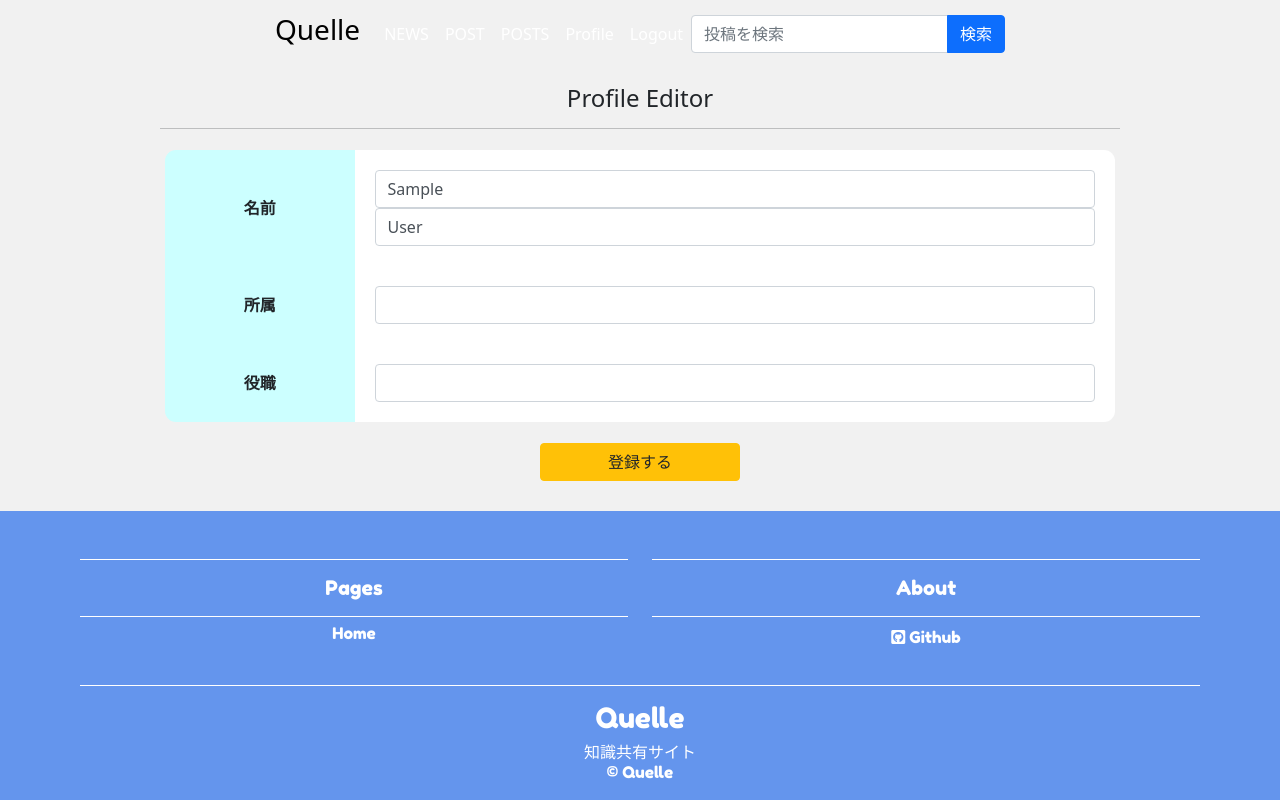
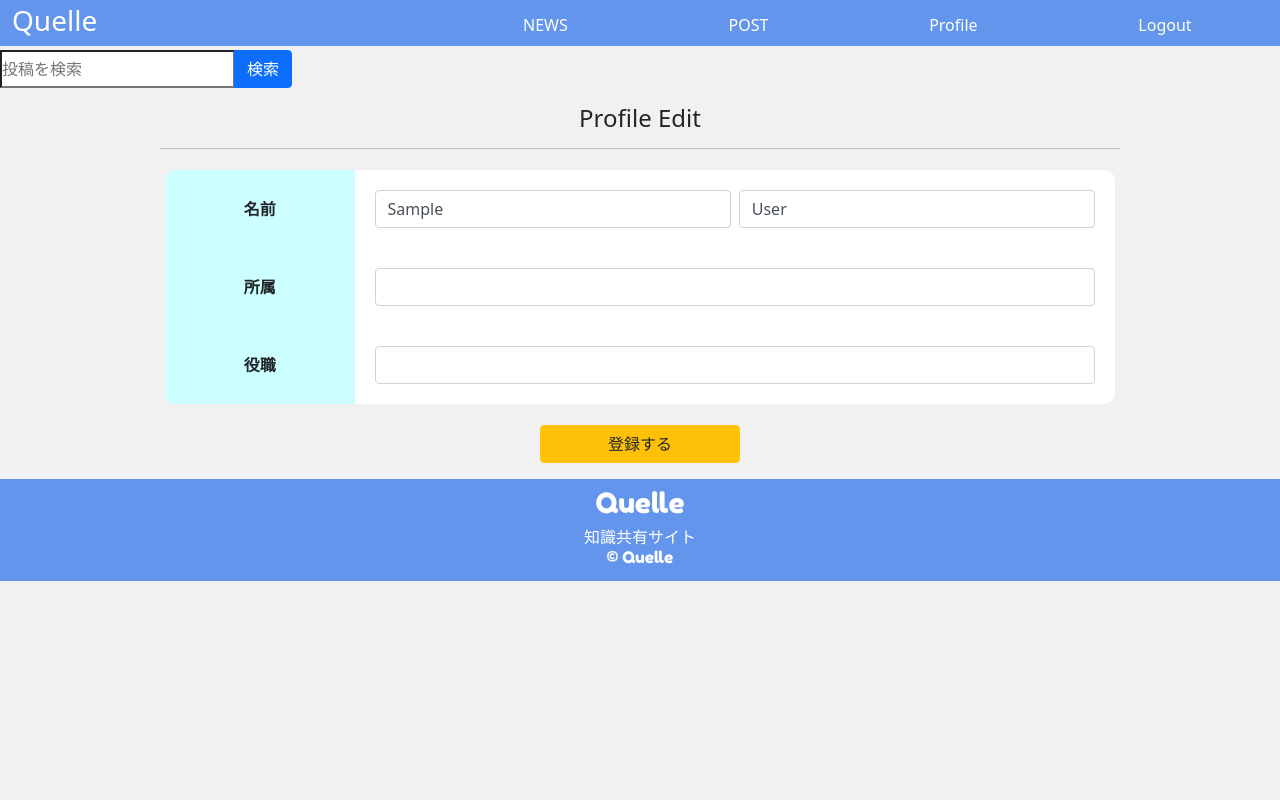
Before and after one commit to akihiro-hosoya/quelle, a Django app: page /accounts/profile/edit/ in a window 1280 px wide. Run offline with Django 3.2, Linux system fonts and the light colour scheme; the visitor is signed in with stand-in values (Sample User, id 1); data comes from the database, SQL or seed files in the repository; some libraries are stand-ins or nearby versions.

Commit message:
デザイン変更

```diff
--- a/accounts/templates/accounts/accounts_base.html
+++ b/accounts/templates/accounts/accounts_base.html
@@ -20,56 +20,49 @@
 </head>
 
 <body>
-    <div class="nav-wrap">
+    <div class="all">
         <!-- ---------- Navigation ---------- -->
-        <nav class="navbar navbar-expand-md sticky-top nav-wrap">
-            <a class="navbar-brand" href="/">
+        <header>
+            <div class="nav-wrap row pt-1">
+                <div class="nav-title col-12 col-md-4">
+                    <a href="/">
                         <h3>Quelle</h3>
                     </a>
-            <div class="flex-fill">
-                <div class="N-items">
-                    <button class="navbar-toggler my-1 shadow" type="button" data-toggle="collapse"
-                        data-target="#navbarToggler" aria-controls="navbarToggler" aria-expanded="false"
-                        aria-label="Toggle navigation">
-                        <i class="fas fa-bars"></i>
-                    </button>
-                    <div class="collapse navbar-collapse d-md-flex justify-content-end" id="navbarToggler">
-                        <ul class="navbar-nav">
+                </div>
+                <ul class="nav-list col-12 col-md-8 d-flex justify-content-around align-items-center">
                     {% if user.is_authenticated %}
                     <li class="nav-item">
-                                <a href="{% url 'news_list' %}" class="nav-link">NEWS</a>
+                        <a href="{% url 'news_list' %}" class="">NEWS</a>
                     </li>
                     <li class="nav-item">
-                                <a href="{% url 'post_new' %}" class="nav-link">POST</a>
+                        <a href="{% url 'post_new' %}" class="">POST</a>
+                    </li>
+                    <!-- <li class="nav-item">
+                            <a href="{% url 'post_list' %}" class="">POSTS</a>
+                        </li> -->
+                    <li class="nav-item">
+                        <a href="{% url 'profile' %}" class="">Profile</a>
                     </li>
                     <li class="nav-item">
-                                <a href="{% url 'post_list' %}" class="nav-link">POSTS</a>
-                            </li>
-                            <li class="nav-item">
-                                <a href="{% url 'profile' %}" class="nav-link">Profile</a>
-                            </li>
-                            <li class="nav-item">
-                                <a href="{% url 'account_logout' %}" class="nav-link">Logout</a>
+                        <a href="{% url 'account_logout' %}" class="">Logout</a>
                     </li>
                     {% else %}
                     <li class="nav-item">
-                                <a href="{% url 'account_signup' %}" class="nav-link">Signup</a>
+                        <a href="{% url 'account_signup' %}" class="">Signup</a>
                     </li>
                     <li class="nav-item">
-                                <a href="{% url 'account_login' %}" class="nav-link">Login</a>
+                        <a href="{% url 'account_login' %}" class="">Login</a>
                     </li>
                     {% endif %}
                 </ul>
-                        <div>
-                            <form method="get" action="{% url 'search' %}" class="input-group">
-                                <input type="text" class="form-control" name="keyword" placeholder="投稿を検索">
+            </div>
+        </header>
+
+        <div class="search mt-1 col-12">
+            <form method="get" action="{% url 'search' %}" class="input-group right">
+                <input type="text" class="" name="keyword" placeholder="投稿を検索">
                 <button class="btn btn-primary" type="submit">検索</button>
             </form>
-                        </div>
-                    </div>
-                </div>
-            </div>
-        </nav>
         </div>
 
         <main>
@@ -81,26 +74,11 @@
 
         <!-- ---------- Footer ---------- -->
         <footer>
-        <div class="footer-wrapper mt-4 pt-4">
+            <div class="footer-wrapper mt-1 pt-2">
                 <div class="container-fluid padding">
                     <div class="row">
-                    <!-- ページ -->
-                    <div class="col-sm-6">
-                        <div class="page-intro">
-                            <h5>Pages</h5>
-                            <p><a class="d-block" href="/">Home</a></p>
-                        </div>
-                    </div>
-                    <!-- 固定ページ -->
-                    <div class="col-sm-6">
-                        <div class="about-intro">
-                            <h5>About</h5>
-                            <a class="my-2 d-block" href="#"><span><i class="fab fa-github-square"></i></span>
-                                Github</a>
-                        </div>
-                    </div>
                         <!-- コピーライト系 -->
-                    <div class="col-12 my-1">
+                        <div class="col-12">
                             <div class="copy-w">
                                 <h3>Quelle</h3>
                                 <p class="mb-1">知識共有サイト</p>
@@ -111,6 +89,7 @@
                 </div>
             </div>
         </footer>
+    </div>
 
     <!-- Optional JavaScript -->
     <!-- Popper.js first, then Bootstrap JS -->
--- a/accounts/templates/accounts/login.html
+++ b/accounts/templates/accounts/login.html
@@ -6,7 +6,7 @@
     <div class="row">
 
         <!-- ---------- ログイン欄 ---------- -->
-        <div class="card account_card mx-auto mt-3">
+        <div class="card account_card mx-auto my-3">
             <div class="card-body">
                 <h4 class="card-title text-center">Login</h4>
                 <hr>
--- a/accounts/templates/accounts/logout.html
+++ b/accounts/templates/accounts/logout.html
@@ -6,7 +6,7 @@
     <div class="row">
 
         <!-- ---------- ログアウト欄 ---------- -->
-        <div class="card account_card mx-auto mt-3">
+        <div class="card account_card mx-auto my-3">
             <div class="card-body">
                 <h4 class="card-title text-center">Logout</h4>
                 <hr>
--- a/accounts/templates/accounts/profile.html
+++ b/accounts/templates/accounts/profile.html
@@ -3,9 +3,9 @@
 {% load static %}
 
 {% block content %}
-<div class="row">
+<div class="row main_wrap">
     <!-- ---------- サイドメニュー ---------- -->
-    <div class="col-12 col-lg-4">
+    <div class="col-12 col-lg-4 mt-3">
         <div class="list-group text-center">
             <a href="{% url 'profile' %}" class="list-group-item list-group-item-action active">登録情報の確認・変更</a>
             <a href="{% url 'previous_post' %}" class="list-group-item list-group-item-action">投稿した質問</a>
@@ -14,7 +14,7 @@
 
     <div class="col-12 col-lg-8">
         <!-- ---------- プロフィール欄 ---------- -->
-        <div class="main_wrap">
+        <div class="mt-3">
             <h4 class="mb-3 text-center">Your Profile</h4>
             <hr>
             <table class="profile_table">
--- a/accounts/templates/accounts/profile_edit.html
+++ b/accounts/templates/accounts/profile_edit.html
@@ -5,7 +5,7 @@
 {% block content %}
     <!-- ---------- プロフィール編集欄 ---------- -->
     <div class="main_wrap">
-        <h4 class="mb-3 text-center">Profile Editor</h4>
+        <h4 class="mb-3 text-center">Profile Edit</h4>
         <hr>
         <form method="post">
             {% csrf_token %}
@@ -13,9 +13,9 @@
                 <tbody>
                     <tr>
                         <th class="header">名前</th>
-                        <td class="data form-wrap form_wrap-2">
-                            {% render_field form.first_name class="form-control" placeholder="姓" %}
-                            {% render_field form.last_name class="form-control" placeholder="名" %}
+                        <td class="data d-flex justify-content-around">
+                            {% render_field form.first_name class="form-control mr-1" placeholder="姓" %}
+                            {% render_field form.last_name class="form-control ml-1" placeholder="名" %}
                         </td>
                     </tr>
                     <tr>
--- a/accounts/templates/accounts/signup.html
+++ b/accounts/templates/accounts/signup.html
@@ -6,7 +6,7 @@
     <div class="row">
 
         <!-- ---------- サインアップ欄 ---------- -->
-        <div class="card account_card mx-auto mt-3">
+        <div class="card account_card mx-auto my-3">
             <div class="card-body">
                 <h4 class="card-title text-center">Signup</h4>
                 <hr>
--- a/forum/static/css/style.css
+++ b/forum/static/css/style.css
@@ -4,12 +4,15 @@
     padding: 0;
     box-sizing: border-box;
 }
-
+html {
+    height: 100%;
+}
 body {
     background: #F1F1F1;
     display: flex;
     flex-flow: column;
-    min-height: 100vh;}
+    min-height: 100vh;
+}
 
 main {
     flex: 1;
@@ -145,8 +148,6 @@ header, footer {
     margin-bottom: 0px;
 }
 
-
-
 .c_dm_1:hover {
     position: relative;
     color: #ff7f50;
@@ -157,8 +158,8 @@ header, footer {
 
 .c_dm_2 {
     position: absolute;
-    height: 150px;
-    width: 190px;
+    height: 130px;
+    width: 150px;
     background-color: #EEE;
     visibility: hidden;
     z-index: 5;
@@ -175,9 +176,8 @@ header, footer {
 .c_dm_3 {
     position: absolute;
     top: 0;
-    left: 190px;
-    height: 150px;
-    width: 180px;
+    left: 150px;
+    height: 130px;
     background-color: #EEE;
     visibility: hidden;
 }
@@ -194,7 +194,13 @@ header, footer {
     text-decoration: none;
 }
 
-
+.c_dm_2, .c_dm_3 {
+    padding: 0;
+}
+.fa-caret-right {
+    float: right;
+    transform: translateY(30%);
+}
 
 /* 質問フォーム */
 .Qform h2, .Aform h2 {
@@ -252,23 +258,10 @@ footer {
     color: #fff;
     display: block;
 }
-.page-intro h5, .about-intro h5 {
-    border-top: #fff 0.5px solid;
-    border-bottom: #fff 0.5px solid;
-    padding: 1rem 0rem;
-}
 .page-intro a:hover, .about-intro a:hover, .copy-w a:hover {
     color: #00008b;
     text-decoration: none;
 }
 .copy-w {
-    margin-top: 1.5rem;
-    border-top: #fff solid 1px;
-    padding-top: 1rem;
     text-align: center;
 }
-
-/* top.html */
-/* .top-img {
-    background-image: url('{% static "img/top_bg_2.jpg" %}');
-} */
--- a/forum/templates/forum/post_form.html
+++ b/forum/templates/forum/post_form.html
@@ -3,7 +3,7 @@
 {% load widget_tweaks %}
 
 {% block content %}
-    <div class="row">
+    <div class="row main_wrap">
         <div class="col-12">
         <!-- ----- 質問フォーム ----- -->
         <h3 class="text-center">投稿する</h3>
```
Also changed, not shown: forum/templates/forum/base.html (+2 -17 lines), forum/templates/forum/index.html (+26 -30 lines). Lines whose indentation alone changed are shown as unchanged.
